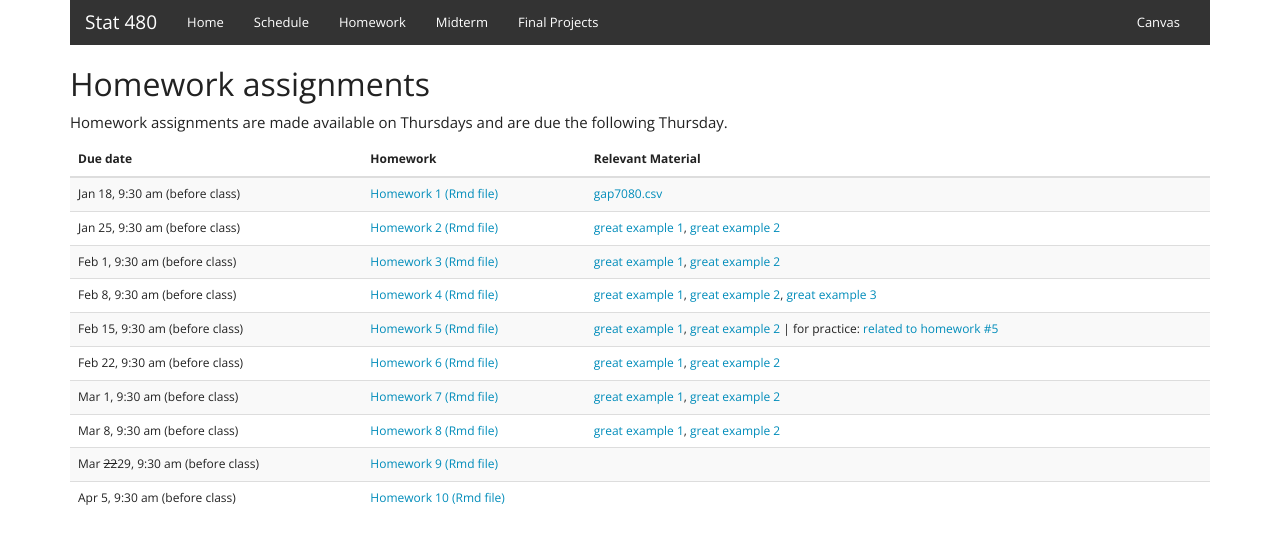
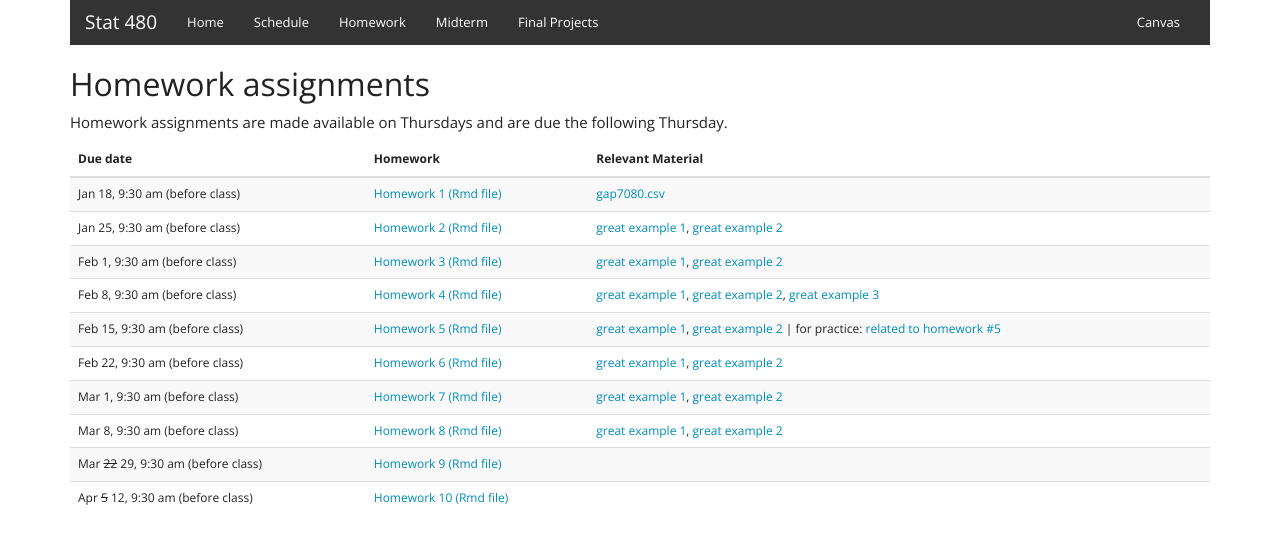
Before and after one commit to Stat480-at-ISU/Stat480-at-ISU.github.io-2019, a Jekyll site: the page built from homework.html, in a window 1280 px wide. Shown: the top 544 px of the page. Built offline with Jekyll 4.4.1, drawn with Linux system fonts in a browser that asks for light colours.

Commit message:
due date homework

```diff
--- a/homework.html
+++ b/homework.html
@@ -79,13 +79,13 @@ Homework assignments are made available on Thursdays and are due the following T
           </td>
 </tr>
 <tr>
-        <td>Mar <s>22</s>29, 9:30 am (before class)</td>
+        <td>Mar <s>22</s> 29, 9:30 am (before class)</td>
         <td><a href="homework/homework09.html">Homework 9</a> <a href="homework/homework09.Rmd">(Rmd file)</a></td>
         <td>
           </td>
 </tr>
 <tr>
-        <td>Apr 5, 9:30 am (before class)</td>
+        <td>Apr <s>5</s> 12, 9:30 am (before class)</td>
         <td><a href="homework/homework10.html">Homework 10</a> <a href="homework/homework10.Rmd">(Rmd file)</a></td>
         <td>
           </td>
```
